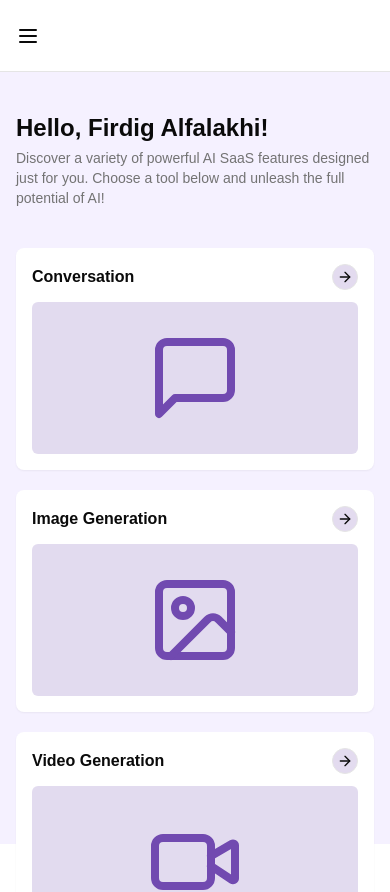
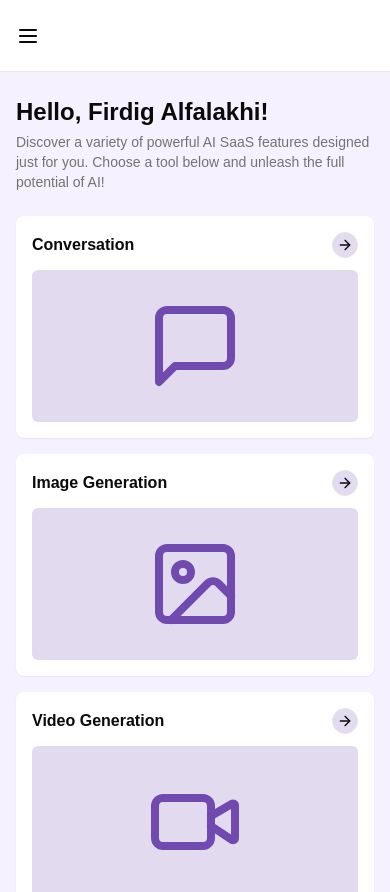
Before and after one commit to Firkhie/overture-ai, a Next.js app: page /dashboard in a window 390 px wide. Shown: the top 892 px of the page. Built offline with nearby package versions, Linux system fonts and the light colour scheme.

Commit message:
fix: layout styling

```diff
--- a/src/app/(dashboard)/(routes)/conversation/page.tsx
+++ b/src/app/(dashboard)/(routes)/conversation/page.tsx
@@ -93,8 +93,8 @@ export default function ConversationPage() {
         description="Experience our most sophisticated conversation model"
         icon={MessageSquare}
       />
-      <div className="flex-1 overflow-auto rounded-t-lg border border-[#593a8b] bg-white p-4 scrollbar-hide">
-        <div className="space-y-3">
+      <div className="h-full flex-1 overflow-auto rounded-t-lg border border-[#593a8b] bg-white p-4 scrollbar-hide">
+        <div className="h-full space-y-3">
           {messages.length == 0 && !isLoading && (
             <Empty description="No conversation started." />
           )}
--- a/src/app/(dashboard)/(routes)/dashboard/page.tsx
+++ b/src/app/(dashboard)/(routes)/dashboard/page.tsx
@@ -22,8 +22,8 @@ export default function DashboardPage() {
   const router = useRouter();
 
   return (
-    <div className="flex flex-col">
-      <div className="mb-10 space-y-1">
+    <div className="flex flex-col pb-8 md:pb-10">
+      <div className="mb-6 space-y-1 md:mb-10">
         <h2 className="text-2xl font-bold md:text-2xl">
           Hello, Firdig Alfalakhi!
         </h2>
@@ -32,7 +32,7 @@ export default function DashboardPage() {
           Choose a tool below and unleash the full potential of AI!
         </p>
       </div>
-      <div className="grid w-full grid-cols-1 gap-5 sm:grid-cols-2 lg:grid-cols-3">
+      <div className="grid w-full grid-cols-1 gap-4 sm:grid-cols-2 md:gap-5 lg:grid-cols-3">
         {contents.map((content) => (
           <div
             onClick={() => router.push(content.href)}
--- a/src/app/(dashboard)/layout.tsx
+++ b/src/app/(dashboard)/layout.tsx
@@ -1,13 +1,21 @@
+"use client";
+
 import Navbar from "@/components/navbar";
 import Sidebar from "@/components/sidebar";
+import { usePathname } from "next/navigation";
 
 interface Props {
   children: React.ReactNode;
 }
 
 export default function DashboardLayout({ children }: Props) {
+  const pathname = usePathname();
+  const isDashboardPage = pathname === "/dashboard";
+
   return (
-    <div className="relative h-full bg-[#f5f1ff]">
+    <div
+      className={`relative ${isDashboardPage ? "min-h-full" : "h-full"} bg-[#f5f1ff]`}
+    >
       <div className="fixed h-[72px] w-full border-b-[1px] bg-white">
         <Navbar />
       </div>
@@ -15,7 +23,7 @@ export default function DashboardLayout({ children }: Props) {
         <Sidebar />
       </div>
       <div className="h-full w-full md:pl-72">
-        <div className="mx-auto h-full max-w-screen-xl px-4 pt-[72px] md:px-8">
+        <div className="mx-auto h-full max-w-screen-xl px-4 pt-14 md:px-8 md:pt-[72px]">
           <div className="h-full pt-10">{children}</div>
         </div>
       </div>
--- a/src/components/empty.tsx
+++ b/src/components/empty.tsx
@@ -7,7 +7,7 @@ interface EmptyProps {
 export default function Empty({ description }: EmptyProps) {
   return (
     <div className="flex flex-col items-center justify-center gap-1 p-32">
-      <div className="relative h-60 w-60">
+      <div className="relative h-48 w-48 md:h-60 md:w-60">
         <Image alt="empty" src="/assets/empty.png" fill />
       </div>
       <p className="text-center text-sm text-muted-foreground">{description}</p>
```
